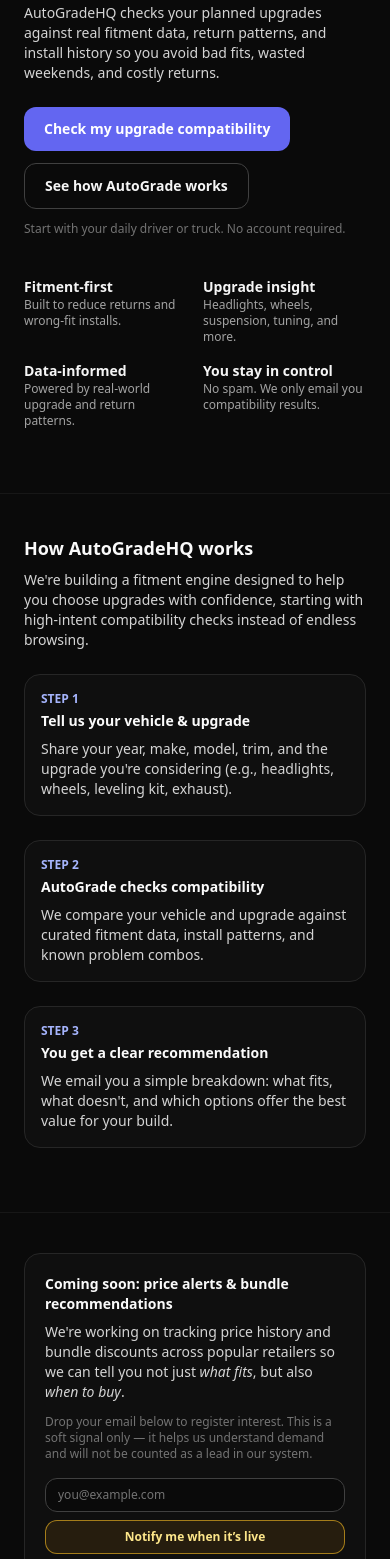
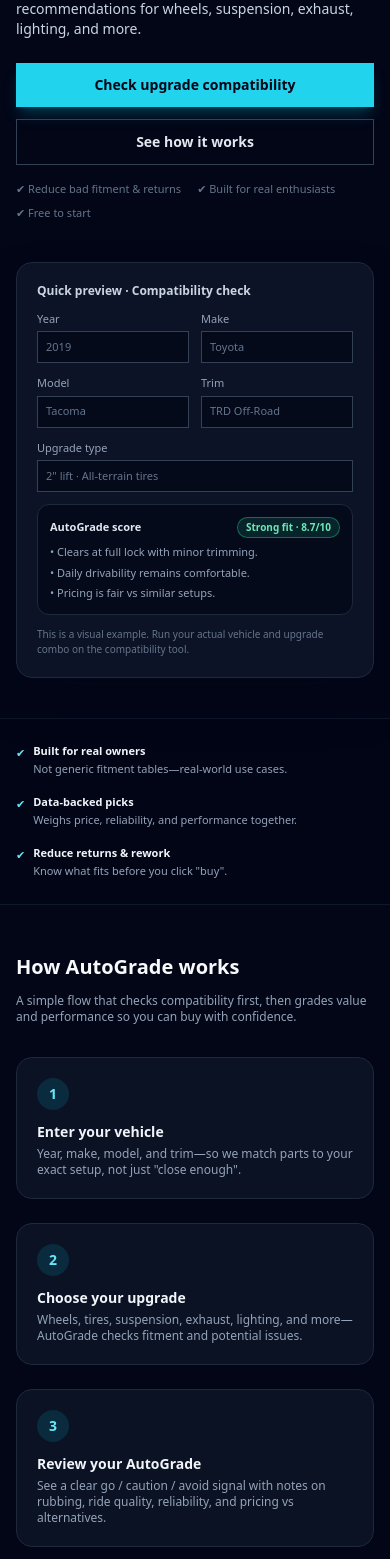
Before and after one commit to autogradehq-cyber/autograde, a Next.js app: page / in a window 390 px wide. Shown: the part 249-1808 px from the top of the page. Built offline with nearby package versions, Linux system fonts and the light colour scheme.

Commit message:
redesigned lightweight autograde landing

```diff
--- a/src/components/AutoGradeLanding.tsx
+++ b/src/components/AutoGradeLanding.tsx
@@ -1,294 +1,348 @@
-// FILE: src/components/AutoGradeLanding.tsx
-// Marketing landing page for AutoGradeHQ.
-// NOTE: Only the /compatibility page fires the real `generate_lead` event.
-// This page only sends soft-intent events like cta_click & price_alert_interest.
+// src/components/AutoGradeLanding.tsx
+import React, { useState, FormEvent } from "react";
+import Link from "next/link";
 
-import { useRouter } from "next/router";
-import React, { FormEvent, useCallback, useState } from "react";
+// Simple GA4 event helper
+const trackEvent = (eventName: string, params?: Record<string, any>) => {
+  if (typeof window === "undefined") return;
+  // @ts-ignore
+  if (typeof window.gtag !== "function") return;
+  // @ts-ignore
+  window.gtag("event", eventName, params || {});
+};
 
-function sendGaEvent(name: string, params: Record<string, any> = {}) {
-  if (typeof window === "undefined") return;
-  const w = window as any;
-  if (!w.gtag) return;
+const AutoGradeLanding: React.FC = () => {
+  const [email, setEmail] = useState("");
+  const [isSubmitting, setIsSubmitting] = useState(false);
+  const [status, setStatus] = useState<"idle" | "success" | "error">("idle");
+  const [errorMessage, setErrorMessage] = useState("");
 
-  w.gtag("event", name, params);
-}
+  const handleHeroClick = () => {
+    trackEvent("cta_click", {
+      form_type: "compatibility",
+      location: "hero_primary",
+    });
+  };
 
-export default function AutoGradeLanding() {
-  const router = useRouter();
+  const handlePriceAlertSubmit = async (e: FormEvent) => {
+    e.preventDefault();
+    setStatus("idle");
+    setErrorMessage("");
 
-  // --- Price alert soft-intent state ---
-  const [priceAlertEmail, setPriceAlertEmail] = useState("");
-  const [priceAlertStatus, setPriceAlertStatus] = useState<
-    "idle" | "loading" | "success" | "error"
-  >("idle");
-
-  // --- Hero CTAs ---
-
-  const handlePrimaryCta = useCallback(() => {
-    sendGaEvent("cta_click", {
-      location: "hero",
-      label: "check_compatibility",
-      destination: "/compatibility",
-    });
-
-    router.push("/compatibility");
-  }, [router]);
-
-  const handleSecondaryCta = useCallback(() => {
-    sendGaEvent("cta_click", {
-      location: "hero",
-      label: "learn_how_it_works",
-      destination: "#how-it-works",
-    });
-
-    const el = document.getElementById("how-it-works");
-    if (el) el.scrollIntoView({ behavior: "smooth", block: "start" });
-  }, []);
-
-  // --- Price alerts soft-intent form ---
-
-  const handlePriceAlertSubmit = useCallback(
-    async (e: FormEvent<HTMLFormElement>) => {
-      e.preventDefault();
-
-      if (!priceAlertEmail || !/.+@.+\..+/.test(priceAlertEmail)) {
-        alert("Please enter a valid email address.");
+    const trimmed = email.trim();
+    if (!trimmed) {
+      setErrorMessage("Please enter your email.");
+      setStatus("error");
       return;
     }
 
-      setPriceAlertStatus("loading");
-
-      // Soft-intent event ONLY (does not count as a lead)
-      sendGaEvent("price_alert_interest", {
-        location: "price-alert-card",
-        label: "notify_me_when_live",
-      });
-
+    setIsSubmitting(true);
     try {
       const res = await fetch("/api/price-alerts", {
         method: "POST",
-          headers: { "Content-Type": "application/json" },
-          body: JSON.stringify({ email: priceAlertEmail }),
+        headers: {
+          "Content-Type": "application/json",
+        },
+        body: JSON.stringify({ email: trimmed }),
       });
 
-        if (!res.ok) {
-          console.error("Price alerts API error:", res.status);
-          setPriceAlertStatus("error");
-          alert("Something went wrong saving your alert. Please try again.");
-          return;
+      if (!res.ok) throw new Error("Request failed");
+
+      trackEvent("price_alert_interest", {
+        form_type: "price_alert",
+        location: "landing_price_alert_strip",
+      });
+
+      setStatus("success");
+      setEmail("");
+    } catch (err) {
+      console.error(err);
+      setStatus("error");
+      setErrorMessage("Something went wrong. Please try again.");
+    } finally {
+      setIsSubmitting(false);
     }
-
-        setPriceAlertStatus("success");
-        setPriceAlertEmail("");
-      } catch (err) {
-        console.error("Price alerts network error:", err);
-        setPriceAlertStatus("error");
-        alert("Network error. Please try again.");
-      }
-    },
-    [priceAlertEmail]
-  );
+  };
 
   return (
-    <main className="min-h-screen bg-neutral-950 text-neutral-50">
-      {/* Hero */}
-      <section className="mx-auto max-w-6xl px-6 pt-12 pb-16">
-        <header className="max-w-3xl">
-          <p className="text-xs uppercase tracking-[0.28em] text-indigo-300">
-            AutoGradeHQ
-          </p>
-          <h1 className="mt-3 text-4xl md:text-5xl font-black tracking-tight">
-            Get the <span className="text-indigo-400">right upgrade</span>{" "}
-            for your vehicle the first time.
-          </h1>
-          <p className="mt-4 text-sm md:text-base text-neutral-300">
-            AutoGradeHQ checks your planned upgrades against real fitment data,
-            return patterns, and install history so you avoid bad fits, wasted
-            weekends, and costly returns.
+    <main className="min-h-screen bg-slate-950 text-slate-50 flex flex-col">
+      {/* HERO */}
+      <section className="flex-1">
+        <div className="max-w-6xl mx-auto px-4 pt-16 pb-10 sm:pt-20 sm:pb-16 lg:pt-24">
+          <div className="grid gap-10 lg:grid-cols-2 items-center">
+            {/* Left: main copy */}
+            <div>
+              <p className="inline-flex items-center rounded-full bg-slate-900/90 border border-cyan-500/40 px-3 py-1 text-[11px] font-medium text-cyan-300 mb-4">
+                AutoGradeHQ · Upgrade decisions that actually fit
               </p>
 
-          <div className="mt-6 flex flex-wrap items-center gap-3">
-            <button
-              type="button"
-              onClick={handlePrimaryCta}
-              className="inline-flex items-center justify-center rounded-xl bg-indigo-500 px-5 py-3 text-sm font-semibold text-white hover:bg-indigo-600"
+              <h1 className="text-3xl sm:text-4xl lg:text-5xl font-semibold tracking-tight text-slate-50 mb-3">
+                Upgrade smarter.
+                <br />
+                <span className="text-cyan-300">Know what fits your vehicle.</span>
+              </h1>
+
+              <p className="text-slate-300 text-sm sm:text-base mb-6 max-w-md">
+                Instant compatibility checks and data-backed recommendations for
+                wheels, suspension, exhaust, lighting, and more.
+              </p>
+
+              <div className="flex flex-col sm:flex-row gap-3 mb-4">
+                <Link
+                  href="/compatibility"
+                  onClick={handleHeroClick}
+                  className="inline-flex items-center justify-center rounded-md bg-cyan-400 px-6 py-3 text-sm font-semibold text-slate-950 shadow-lg shadow-cyan-500/25 hover:bg-cyan-300 transition-colors"
                 >
-              Check my upgrade compatibility
-            </button>
-            <button
-              type="button"
-              onClick={handleSecondaryCta}
-              className="inline-flex items-center justify-center rounded-xl border border-neutral-700 px-5 py-3 text-sm font-semibold text-neutral-100 hover:bg-neutral-900"
+                  Check upgrade compatibility
+                </Link>
+                <a
+                  href="#how-it-works"
+                  className="inline-flex items-center justify-center rounded-md border border-slate-700 px-6 py-3 text-sm font-semibold text-slate-200 hover:bg-slate-900/80 transition-colors"
                 >
-              See how AutoGrade works
-            </button>
+                  See how it works
+                </a>
               </div>
 
-          <p className="mt-3 text-xs text-neutral-500">
-            Start with your daily driver or truck. No account required.
+              <div className="flex flex-wrap items-center gap-x-4 gap-y-2 text-[11px] text-slate-500">
+                <span>✔ Reduce bad fitment & returns</span>
+                <span className="hidden sm:inline-block">•</span>
+                <span>✔ Built for real enthusiasts</span>
+                <span className="hidden sm:inline-block">•</span>
+                <span>✔ Free to start</span>
+              </div>
+            </div>
+
+            {/* Right: tool-style preview card */}
+            <div className="relative">
+              <div className="absolute inset-0 bg-cyan-500/10 blur-3xl rounded-full -z-10" />
+              <div className="rounded-2xl border border-slate-800 bg-slate-900/80 p-5 sm:p-6 shadow-2xl shadow-slate-950/80">
+                <p className="text-xs font-semibold text-slate-300 mb-3">
+                  Quick preview · Compatibility check
                 </p>
-        </header>
 
-        {/* Quick trust row */}
-        <div className="mt-10 grid grid-cols-2 md:grid-cols-4 gap-4 text-xs text-neutral-400">
+                <div className="space-y-3 text-[11px] sm:text-xs">
+                  <div className="grid grid-cols-2 gap-3">
                     <div>
-            <div className="text-sm font-semibold text-neutral-100">
-              Fitment-first
+                      <label className="block text-slate-400 mb-1">Year</label>
+                      <div className="h-8 rounded-md bg-slate-950/70 border border-slate-700 flex items-center px-2 text-slate-500">
+                        2019
                       </div>
-            <p>Built to reduce returns and wrong-fit installs.</p>
                     </div>
                     <div>
-            <div className="text-sm font-semibold text-neutral-100">
-              Upgrade insight
+                      <label className="block text-slate-400 mb-1">Make</label>
+                      <div className="h-8 rounded-md bg-slate-950/70 border border-slate-700 flex items-center px-2 text-slate-500">
+                        Toyota
                       </div>
-            <p>Headlights, wheels, suspension, tuning, and more.</p>
                     </div>
                     <div>
-            <div className="text-sm font-semibold text-neutral-100">
-              Data-informed
+                      <label className="block text-slate-400 mb-1">Model</label>
+                      <div className="h-8 rounded-md bg-slate-950/70 border border-slate-700 flex items-center px-2 text-slate-500">
+                        Tacoma
                       </div>
-            <p>Powered by real-world upgrade and return patterns.</p>
                     </div>
                     <div>
-            <div className="text-sm font-semibold text-neutral-100">
-              You stay in control
+                      <label className="block text-slate-400 mb-1">Trim</label>
+                      <div className="h-8 rounded-md bg-slate-950/70 border border-slate-700 flex items-center px-2 text-slate-500">
+                        TRD Off-Road
                       </div>
-            <p>No spam. We only email you compatibility results.</p>
+                    </div>
+                  </div>
+
+                  <div>
+                    <label className="block text-slate-400 mb-1">
+                      Upgrade type
+                    </label>
+                    <div className="h-8 rounded-md bg-slate-950/70 border border-slate-700 flex items-center px-2 text-slate-500">
+                      2&quot; lift · All-terrain tires
+                    </div>
+                  </div>
+
+                  <div className="mt-4 rounded-xl bg-slate-950/70 border border-slate-800 p-3">
+                    <div className="flex items-center justify-between mb-1.5">
+                      <span className="text-[11px] font-semibold text-slate-200">
+                        AutoGrade score
+                      </span>
+                      <span className="inline-flex items-center rounded-full bg-emerald-500/15 border border-emerald-400/40 px-2 py-0.5 text-[10px] font-semibold text-emerald-300">
+                        Strong fit · 8.7/10
+                      </span>
+                    </div>
+                    <ul className="text-[11px] text-slate-400 space-y-1">
+                      <li>• Clears at full lock with minor trimming.</li>
+                      <li>• Daily drivability remains comfortable.</li>
+                      <li>• Pricing is fair vs similar setups.</li>
+                    </ul>
+                  </div>
+
+                  <p className="text-[10px] text-slate-500 mt-2">
+                    This is a visual example. Run your actual vehicle and
+                    upgrade combo on the compatibility tool.
+                  </p>
+                </div>
+              </div>
+            </div>
           </div>
         </div>
       </section>
 
-      {/* How it works */}
-      <section
-        id="how-it-works"
-        className="mx-auto max-w-6xl px-6 pb-16 border-t border-neutral-900 pt-10"
-      >
-        <h2 className="text-lg md:text-xl font-semibold">
-          How AutoGradeHQ works
-        </h2>
-        <p className="mt-2 text-sm text-neutral-300 max-w-2xl">
-          We&apos;re building a fitment engine designed to help you choose
-          upgrades with confidence, starting with high-intent compatibility
-          checks instead of endless browsing.
+      {/* TRUST STRIP */}
+      <section className="border-t border-slate-900 bg-slate-950/95">
+        <div className="max-w-6xl mx-auto px-4 py-6">
+          <div className="grid gap-4 sm:grid-cols-3 text-[11px] sm:text-xs text-slate-400">
+            <div className="flex items-start gap-2">
+              <span className="mt-0.5 text-cyan-300">✔</span>
+              <div>
+                <p className="font-semibold text-slate-100 mb-0.5">
+                  Built for real owners
                 </p>
-
-        <div className="mt-6 grid grid-cols-1 md:grid-cols-3 gap-6 text-sm">
-          <div className="rounded-2xl border border-neutral-800 bg-neutral-900/40 p-4">
-            <div className="text-xs font-semibold uppercase text-indigo-300">
-              Step 1
+                <p>Not generic fitment tables—real-world use cases.</p>
               </div>
-            <h3 className="mt-1 font-semibold text-neutral-50">
-              Tell us your vehicle & upgrade
-            </h3>
-            <p className="mt-2 text-neutral-300">
-              Share your year, make, model, trim, and the upgrade you&apos;re
-              considering (e.g., headlights, wheels, leveling kit, exhaust).
+            </div>
+            <div className="flex items-start gap-2">
+              <span className="mt-0.5 text-cyan-300">✔</span>
+              <div>
+                <p className="font-semibold text-slate-100 mb-0.5">
+                  Data-backed picks
                 </p>
+                <p>Weighs price, reliability, and performance together.</p>
               </div>
-
-          <div className="rounded-2xl border border-neutral-800 bg-neutral-900/40 p-4">
-            <div className="text-xs font-semibold uppercase text-indigo-300">
-              Step 2
             </div>
-            <h3 className="mt-1 font-semibold text-neutral-50">
-              AutoGrade checks compatibility
-            </h3>
-            <p className="mt-2 text-neutral-300">
-              We compare your vehicle and upgrade against curated fitment data,
-              install patterns, and known problem combos.
+            <div className="flex items-start gap-2">
+              <span className="mt-0.5 text-cyan-300">✔</span>
+              <div>
+                <p className="font-semibold text-slate-100 mb-0.5">
+                  Reduce returns & rework
                 </p>
+                <p>Know what fits before you click &quot;buy&quot;.</p>
               </div>
-
-          <div className="rounded-2xl border border-neutral-800 bg-neutral-900/40 p-4">
-            <div className="text-xs font-semibold uppercase text-indigo-300">
-              Step 3
             </div>
-            <h3 className="mt-1 font-semibold text-neutral-50">
-              You get a clear recommendation
-            </h3>
-            <p className="mt-2 text-neutral-300">
-              We email you a simple breakdown: what fits, what doesn&apos;t,
-              and which options offer the best value for your build.
-            </p>
           </div>
         </div>
       </section>
 
-      {/* Soft-intent / price alerts */}
-      <section className="mx-auto max-w-6xl px-6 pb-20 border-t border-neutral-900 pt-10">
-        <div className="grid grid-cols-1 md:grid-cols-2 gap-6 items-start">
-          <div className="rounded-2xl border border-neutral-800 bg-neutral-900/40 p-5">
-            <h3 className="text-sm font-semibold text-neutral-50">
-              Coming soon: price alerts & bundle recommendations
+      {/* HOW IT WORKS */}
+      <section
+        id="how-it-works"
+        className="border-t border-slate-900 bg-slate-950"
+      >
+        <div className="max-w-6xl mx-auto px-4 py-12 sm:py-16">
+          <div className="flex items-baseline justify-between flex-wrap gap-3 mb-8">
+            <h2 className="text-xl sm:text-2xl font-semibold text-slate-50">
+              How AutoGrade works
+            </h2>
+            <p className="text-xs sm:text-sm text-slate-400 max-w-md">
+              A simple flow that checks compatibility first, then grades value and
+              performance so you can buy with confidence.
+            </p>
+          </div>
+
+          <div className="grid gap-6 sm:grid-cols-3">
+            <div className="rounded-2xl border border-slate-800 bg-slate-900/70 p-5">
+              <div className="h-8 w-8 flex items-center justify-center rounded-full bg-cyan-500/15 text-cyan-300 text-sm font-semibold mb-3">
+                1
+              </div>
+              <p className="text-sm font-semibold text-slate-100 mb-1">
+                Enter your vehicle
+              </p>
+              <p className="text-xs text-slate-400">
+                Year, make, model, and trim—so we match parts to your exact
+                setup, not just &quot;close enough&quot;.
+              </p>
+            </div>
+
+            <div className="rounded-2xl border border-slate-800 bg-slate-900/70 p-5">
+              <div className="h-8 w-8 flex items-center justify-center rounded-full bg-cyan-500/15 text-cyan-300 text-sm font-semibold mb-3">
+                2
+              </div>
+              <p className="text-sm font-semibold text-slate-100 mb-1">
+                Choose your upgrade
+              </p>
+              <p className="text-xs text-slate-400">
+                Wheels, tires, suspension, exhaust, lighting, and more—AutoGrade
+                checks fitment and potential issues.
+              </p>
+            </div>
+
+            <div className="rounded-2xl border border-slate-800 bg-slate-900/70 p-5">
+              <div className="h-8 w-8 flex items-center justify-center rounded-full bg-cyan-500/15 text-cyan-300 text-sm font-semibold mb-3">
+                3
+              </div>
+              <p className="text-sm font-semibold text-slate-100 mb-1">
+                Review your AutoGrade
+              </p>
+              <p className="text-xs text-slate-400">
+                See a clear go / caution / avoid signal with notes on rubbing,
+                ride quality, reliability, and pricing vs alternatives.
+              </p>
+            </div>
+          </div>
+        </div>
+      </section>
+
+      {/* PRICE ALERT STRIP */}
+      <section className="border-t border-slate-900 bg-slate-950/95">
+        <div className="max-w-5xl mx-auto px-4 py-10">
+          <div className="rounded-2xl border border-slate-800 bg-slate-900/80 px-5 py-6 sm:px-6 sm:py-7 flex flex-col md:flex-row gap-5 md:items-center md:justify-between">
+            <div className="max-w-md">
+              <h3 className="text-sm sm:text-base font-semibold text-slate-50 mb-1">
+                Get price alerts on high-value upgrades
               </h3>
-            <p className="mt-2 text-sm text-neutral-300">
-              We&apos;re working on tracking price history and bundle discounts
-              across popular retailers so we can tell you not just{" "}
-              <em>what fits</em>, but also <em>when to buy</em>.
+              <p className="text-xs sm:text-sm text-slate-400">
+                Drop your email and we&apos;ll notify you when we spot strong deals on
+                well-rated parts that fit your vehicle.
               </p>
-            <p className="mt-3 text-xs text-neutral-500">
-              Drop your email below to register interest. This is a soft signal
-              only — it helps us understand demand and will not be counted as a
-              lead in our system.
-            </p>
+            </div>
 
             <form
               onSubmit={handlePriceAlertSubmit}
-              className="mt-4 flex flex-col sm:flex-row gap-2"
+              className="w-full md:max-w-sm space-y-2"
             >
+              <div className="flex flex-col sm:flex-row gap-2">
                 <input
                   type="email"
-                value={priceAlertEmail}
-                onChange={(e) => setPriceAlertEmail(e.target.value)}
+                  value={email}
+                  onChange={(e) => setEmail(e.target.value)}
                   placeholder="you@example.com"
-                className="flex-1 rounded-xl border border-neutral-700 bg-neutral-950 px-3 py-2 text-xs text-neutral-100 placeholder:text-neutral-500"
+                  className="flex-1 rounded-md bg-slate-950/80 border border-slate-700 px-3 py-2 text-xs sm:text-sm text-slate-50 placeholder:text-slate-500 focus:outline-none focus:ring-2 focus:ring-cyan-400/70 focus:border-cyan-400/70"
                 />
                 <button
                   type="submit"
-                disabled={priceAlertStatus === "loading"}
-                className="inline-flex items-center justify-center rounded-xl border border-amber-400/60 bg-amber-500/10 px-4 py-2 text-xs font-semibold text-amber-200 hover:bg-amber-500/20 disabled:opacity-60"
+                  disabled={isSubmitting}
+                  className="inline-flex items-center justify-center rounded-md bg-cyan-400 px-4 py-2 text-xs sm:text-sm font-semibold text-slate-950 shadow-md shadow-cyan-500/20 hover:bg-cyan-300 transition-colors disabled:opacity-60 disabled:cursor-not-allowed"
                 >
-                {priceAlertStatus === "loading"
-                  ? "Saving..."
-                  : "Notify me when it’s live"}
+                  {isSubmitting ? "Adding..." : "Notify me"}
                 </button>
-            </form>
+              </div>
 
-            {priceAlertStatus === "success" && (
-              <p className="mt-2 text-[11px] text-emerald-300">
-                You&apos;re on the list. We&apos;ll email you when price alerts
-                are available.
+              {status === "success" && (
+                <p className="text-[11px] text-emerald-400">
+                  You&apos;re on the list. We&apos;ll only email for legit value, not spam.
                 </p>
               )}
 
-            {priceAlertStatus === "error" && (
-              <p className="mt-2 text-[11px] text-red-400">
-                Something went wrong saving your alert. Please try again later.
+              {status === "error" && errorMessage && (
+                <p className="text-[11px] text-red-400">{errorMessage}</p>
+              )}
+
+              <p className="text-[10px] text-slate-500">
+                No spam. Unsubscribe with one click.
               </p>
-            )}
-          </div>
-
-          <div className="rounded-2xl border border-neutral-800 bg-neutral-900/40 p-5 text-sm text-neutral-300">
-            <h3 className="text-sm font-semibold text-neutral-50 mb-2">
-              Why we only count true compatibility checks as leads
-            </h3>
-            <p>
-              Most upgrade purchases break down at the fitment step: wrong
-              headlight housings, wheels that rub, suspension that doesn&apos;t
-              match the intended use. AutoGradeHQ is designed to reduce that
-              friction, not add to it.
-            </p>
-            <p className="mt-2">
-              That&apos;s why the only &quot;hard&quot; event we track as a
-              lead is when you submit a full compatibility check with your
-              vehicle and upgrade details. Everything else, like this interest
-              form, is treated as soft engagement — useful for learning, but
-              never counted as a lead.
-            </p>
+            </form>
           </div>
         </div>
       </section>
+
+      {/* FOOTER */}
+      <footer className="border-t border-slate-900 bg-slate-950 py-6">
+        <div className="max-w-6xl mx-auto px-4 flex flex-col sm:flex-row items-center justify-between gap-3 text-[11px] text-slate-500">
+          <p>© {new Date().getFullYear()} AutoGradeHQ. All rights reserved.</p>
+          <p className="text-[10px] sm:text-[11px] text-slate-500">
+            AutoGrade doesn&apos;t sell parts. We help you choose smarter upgrades
+            through data-driven guidance and affiliate partners.
+          </p>
+        </div>
+      </footer>
     </main>
   );
-}
+};
+
+export default AutoGradeLanding;
```
Lines whose indentation alone changed are shown as unchanged.
